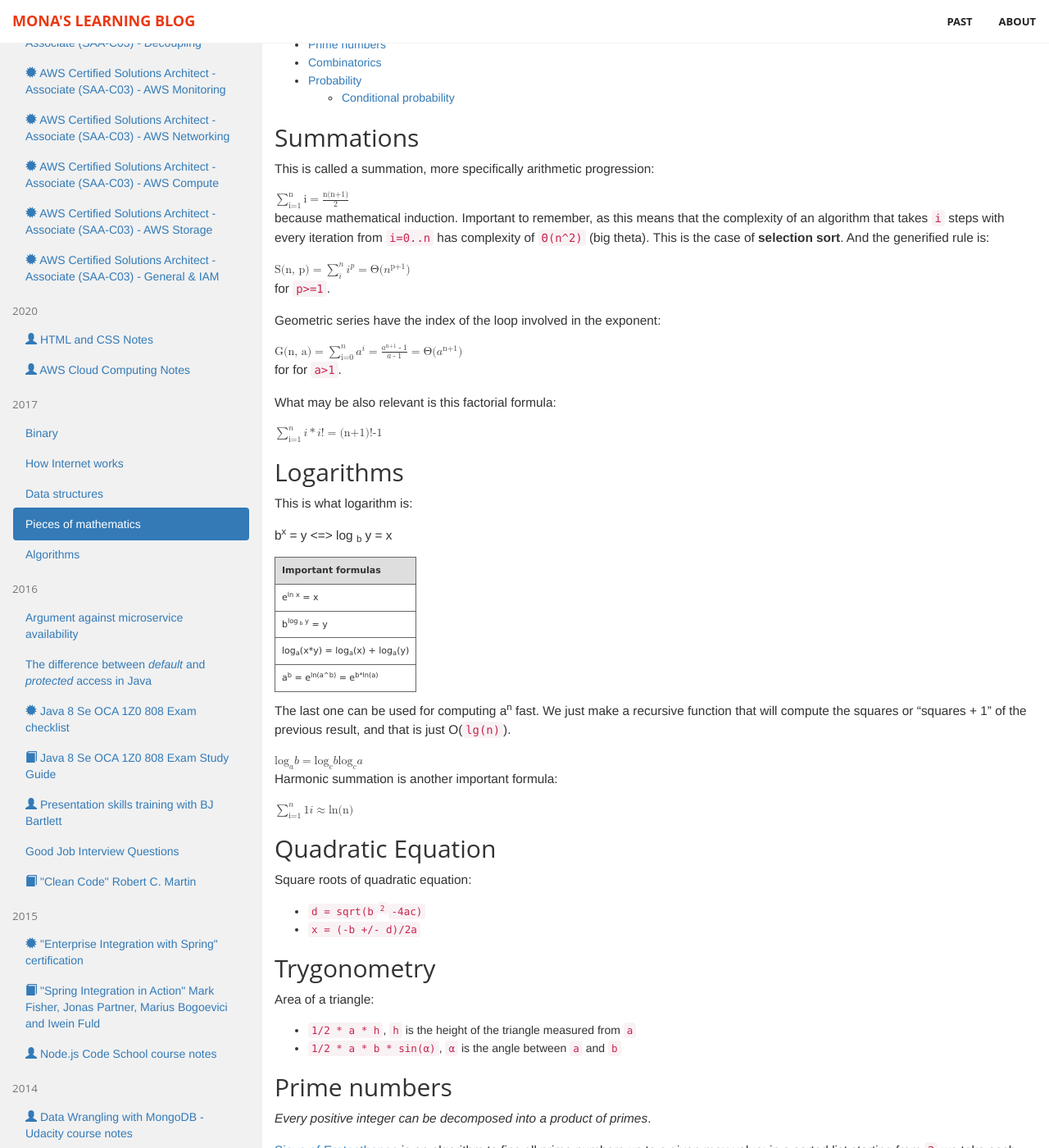
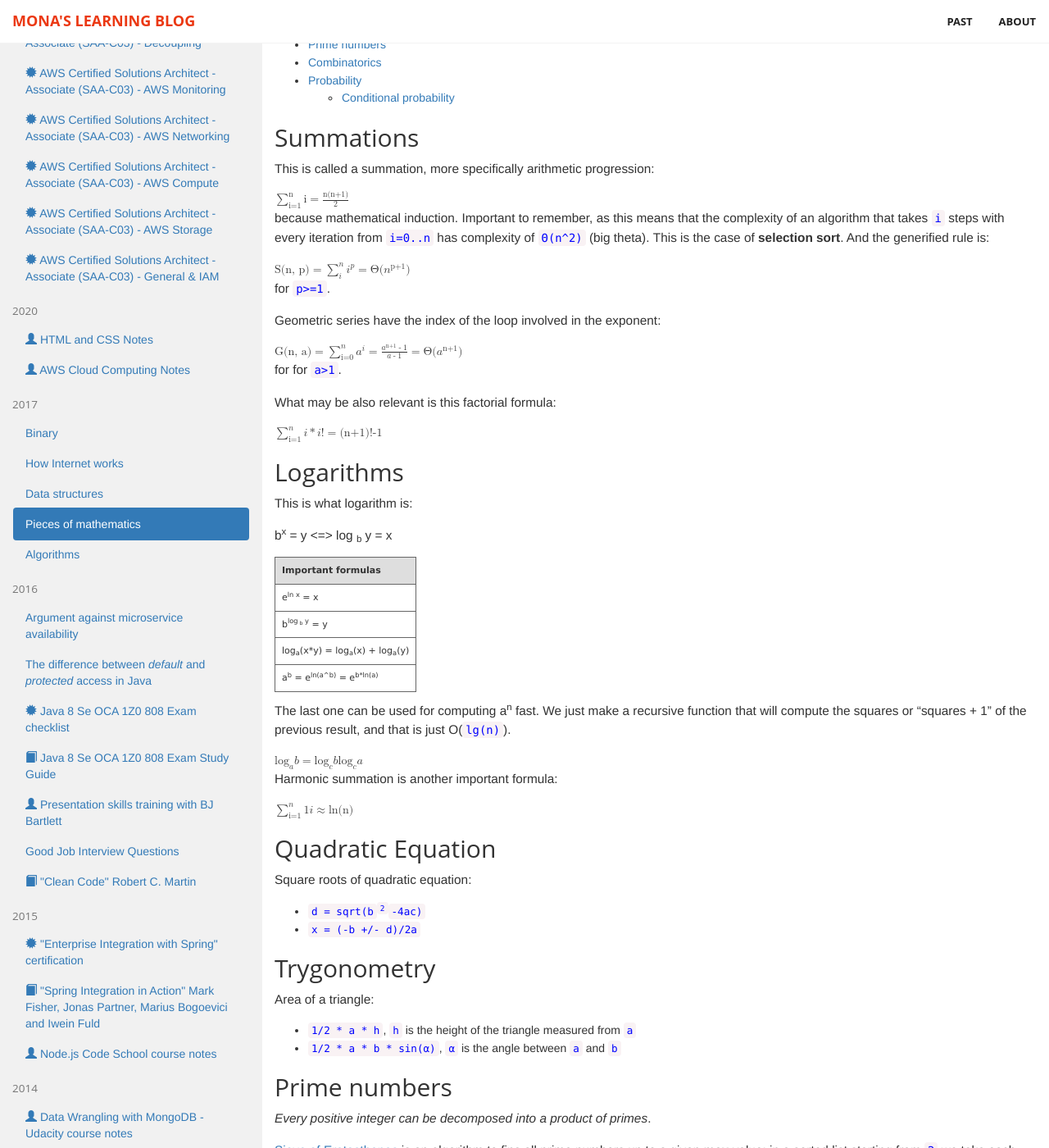
Before and after one commit to monikma/monikma.github.io, a Jekyll site: the page built from _posts/2017-02-19-maths-revision.md, in a window 1280 px wide and 1400 px high, scrolled down 355 px. Shown: the whole window at 82% size. Built offline with Jekyll 4.4.1, drawn with Linux system fonts in a browser that asks for light colours.

Commit message:
Update: check if i can change the color

```diff
--- a/_layouts/post.html
+++ b/_layouts/post.html
@@ -17,7 +17,11 @@
     <link rel="icon" type="image/png" sizes="32x32" href="/favicon-32x32.png">
     <link rel="icon" type="image/png" sizes="16x16" href="/favicon-16x16.png">
     <link rel="manifest" href="/site.webmanifest">
-
+    <style>
+        .highlighter-rouge {
+            color: blue;
+        }
+    </style>
     <!-- jQuery -->
     <script src="/js/jquery.js"></script>
     <!-- Bootstrap Core JavaScript -->
```
